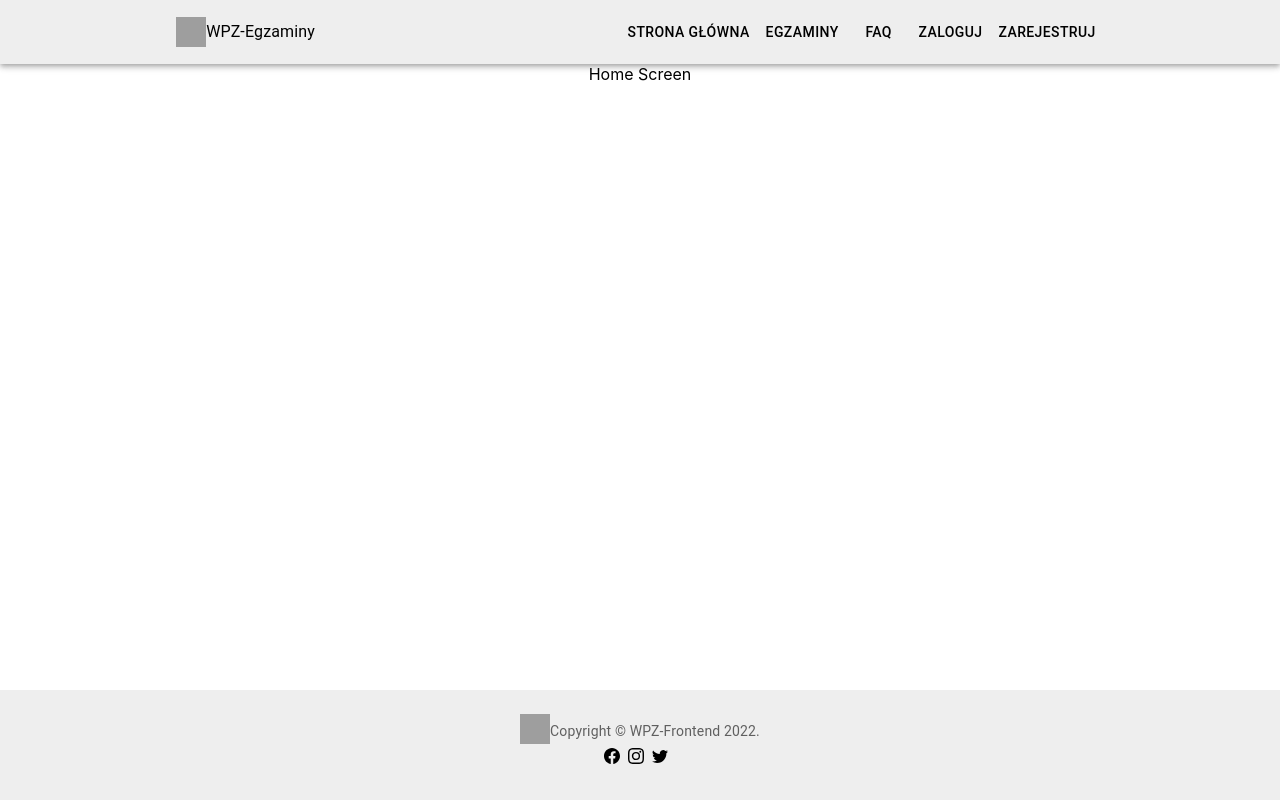
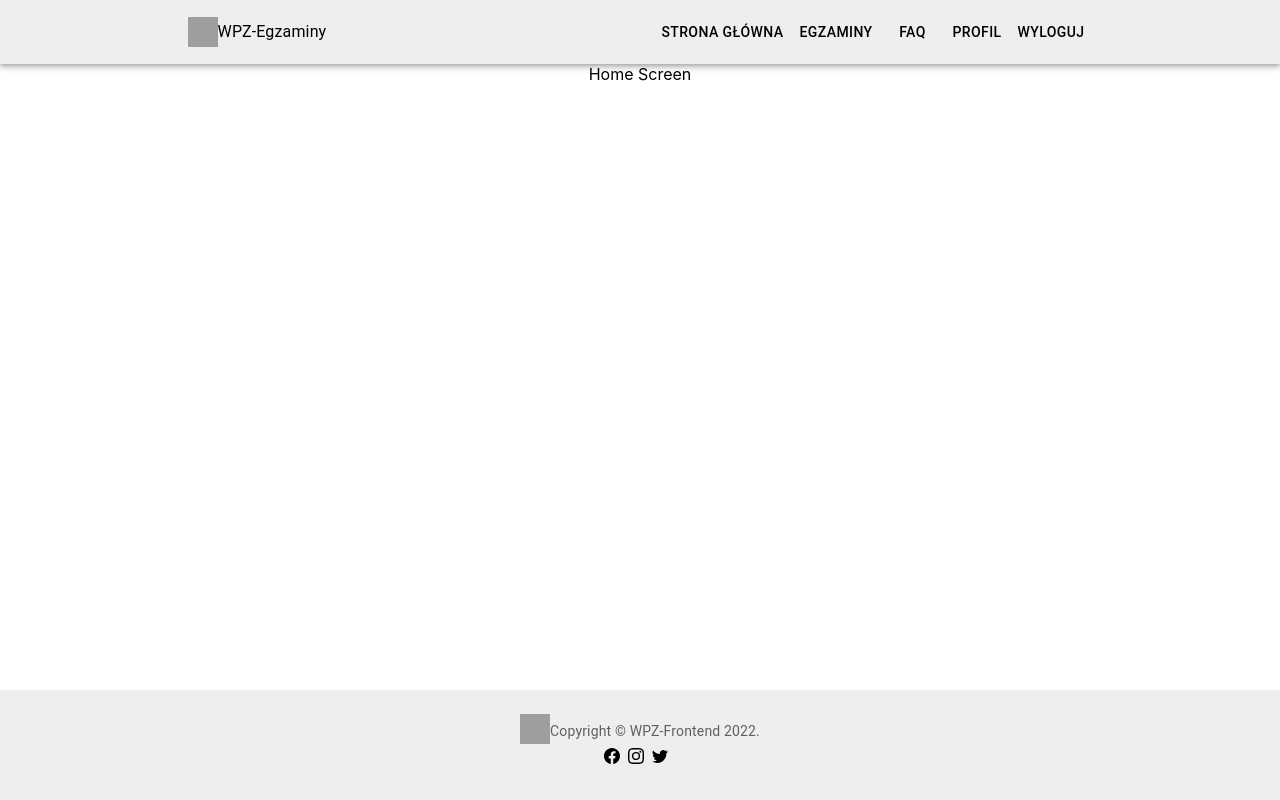
Before and after one commit to bkstud/WPZ-Frontend, a React (Create React App) app: page / in a window 1280 px wide. Built offline with nearby package versions, Linux system fonts and the light colour scheme; grey boxes are pictures that could not be loaded.

Commit message:
Fix header when logout

```diff
--- a/src/components/Header.jsx
+++ b/src/components/Header.jsx
@@ -27,7 +27,7 @@ const headersData = isLoggedin => [
 ];
 
 const Header = () => {
-  const isLoggedin = useSelector(state => state.userSignIn.userInfo !== null);
+  const isLoggedin = useSelector(state => state.userSignIn.userInfo !== undefined);
 
   const displayDesktop = () => {
     return (
--- a/src/store/actions/userActions.js
+++ b/src/store/actions/userActions.js
@@ -32,8 +32,8 @@ export const signIn = (username, password) => async dispatch => {
 };
 
 export const signOut = () => dispatch => {
+  dispatch({ type: USER_SIGNOUT });
   localStorage.removeItem("userInfo");
-  dispatch({ type: USER_SIGNOUT });
   auth.logout();
 };
 
```
